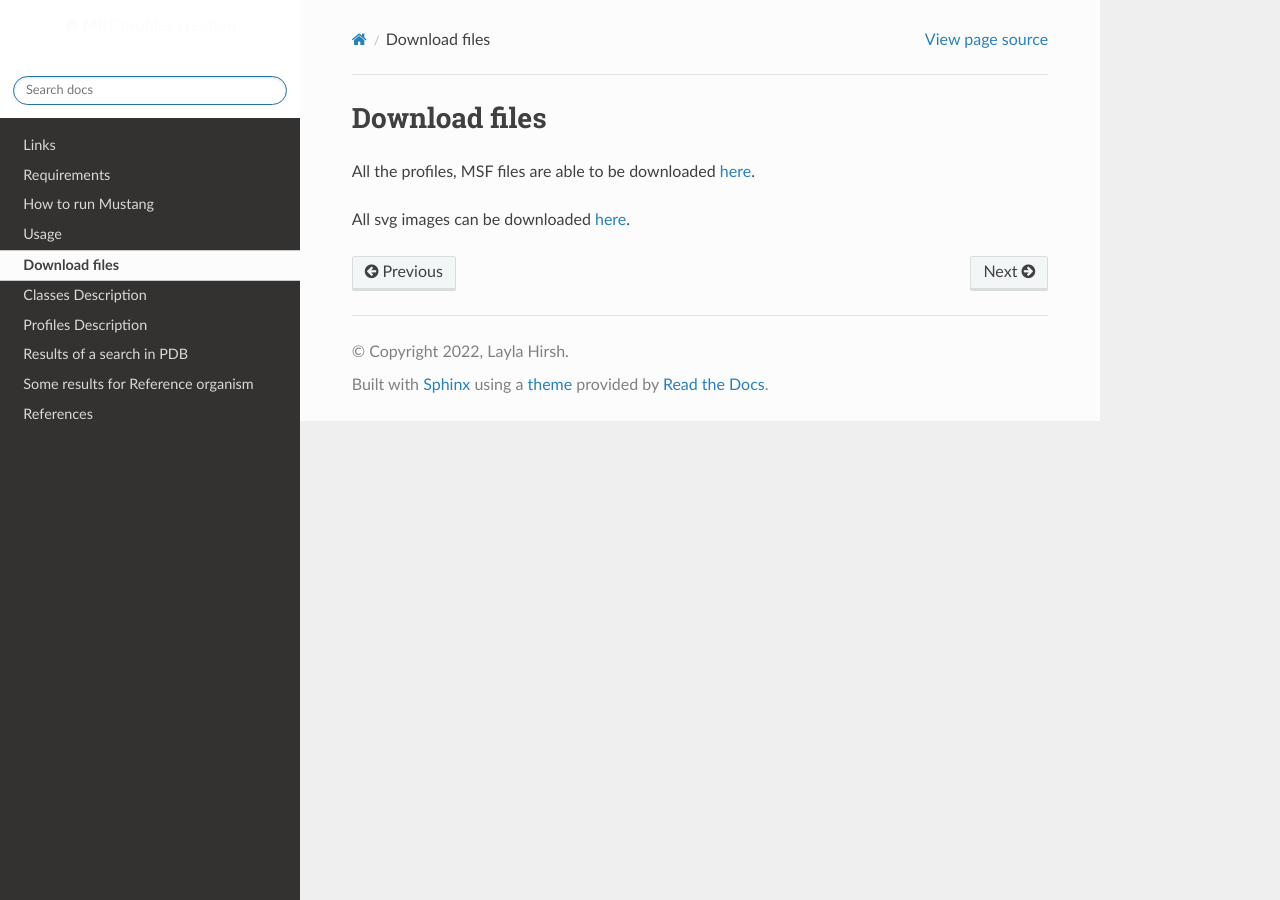
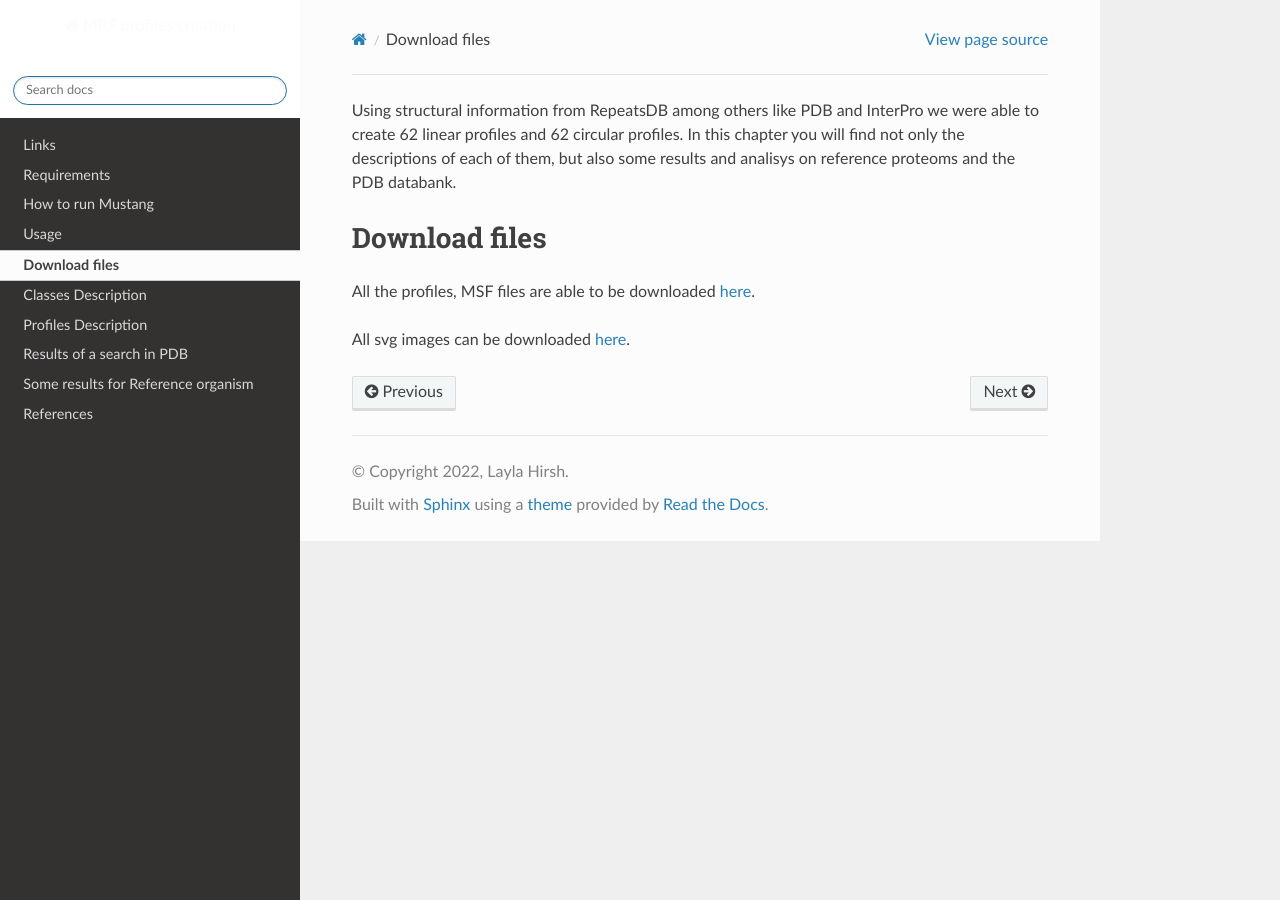
Before and after one commit to DraLaylaHirsh/MRFprofilesCreation, a Sphinx documentation site: the page built from docs/DataDownload.rst, in a window 1280 px wide. Built offline with Sphinx 7.4.7 and the Read the Docs theme 2.0.0, drawn with Linux system fonts in a browser that asks for light colours.

Commit message:
Update DataDownload.rst

```diff
--- a/docs/DataDownload.rst
+++ b/docs/DataDownload.rst
@@ -1,3 +1,6 @@
+Using structural information from RepeatsDB among others like PDB and InterPro we were able to create 62 linear profiles and 62 circular profiles.
+In this chapter you will find not only the descriptions of each of them, but also some results and analisys on reference proteoms and the PDB databank.
+
 Download files
 ==============
 
```
